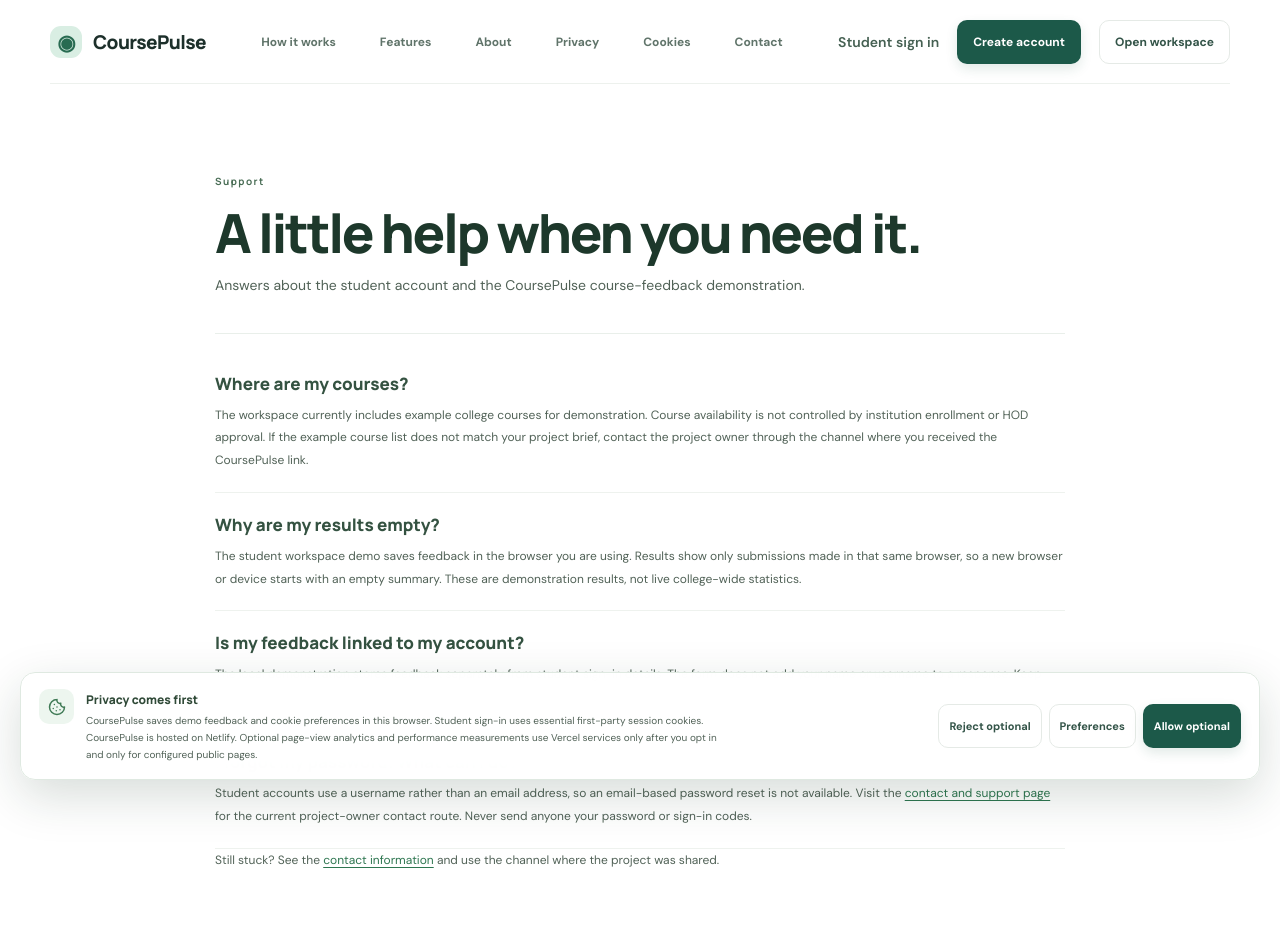
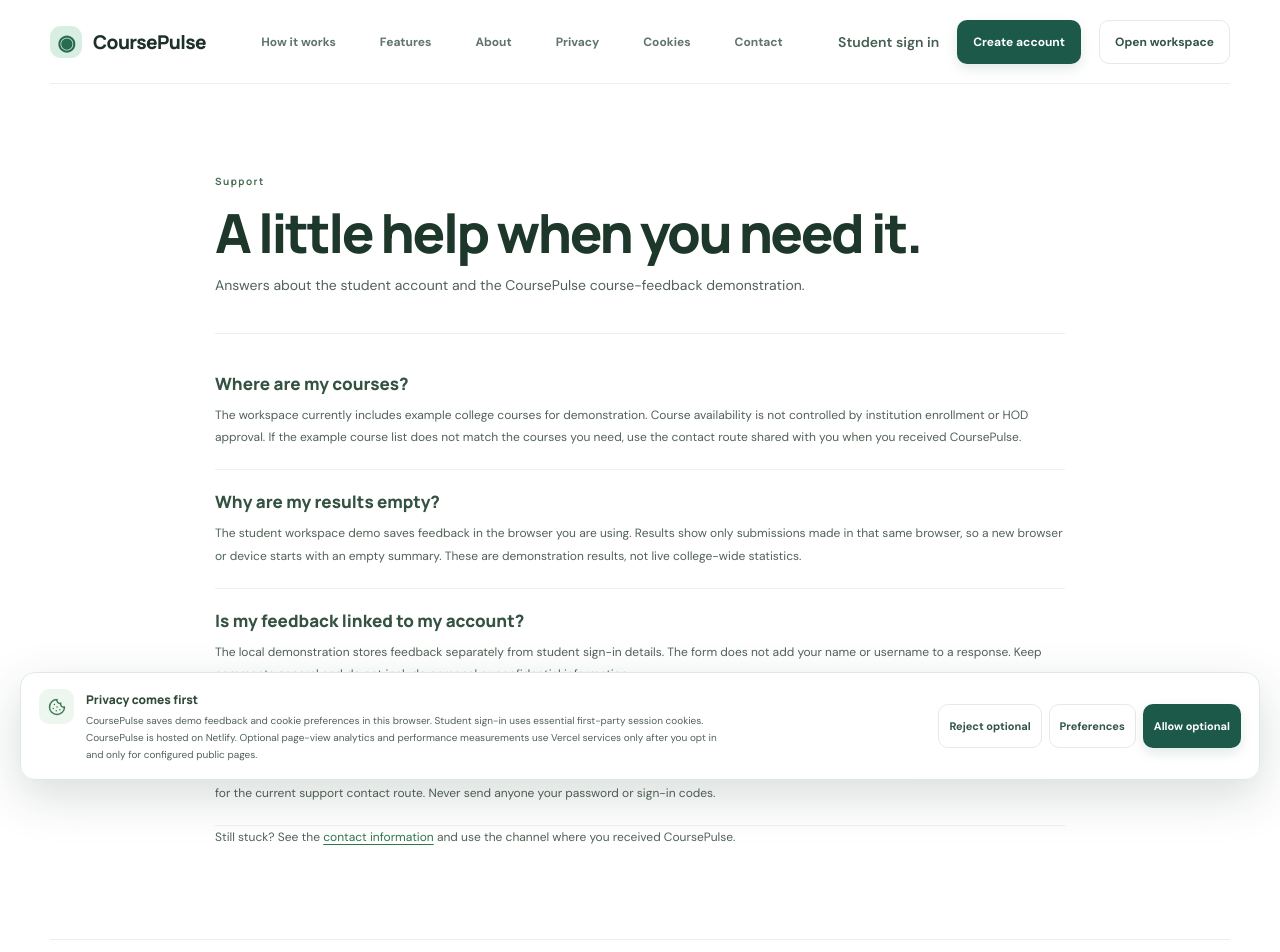
Before and after one commit to akashsharmapb09-cpu/coursePulse.site, a Next.js app: page /support in a window 1280 px wide. Shown: the top 952 px of the page. Built offline with nearby package versions, Linux system fonts and the light colour scheme; no server answers.

Commit message:
Remove project labels from CoursePulse public copy

```diff
--- a/app/support/page.tsx
+++ b/app/support/page.tsx
@@ -17,7 +17,7 @@ export default function SupportPage() {
     >
       <section>
         <h2>Where are my courses?</h2>
-        <p>The workspace currently includes example college courses for demonstration. Course availability is not controlled by institution enrollment or HOD approval. If the example course list does not match your project brief, contact the project owner through the channel where you received the CoursePulse link.</p>
+        <p>The workspace currently includes example college courses for demonstration. Course availability is not controlled by institution enrollment or HOD approval. If the example course list does not match the courses you need, use the contact route shared with you when you received CoursePulse.</p>
       </section>
       <section>
         <h2>Why are my results empty?</h2>
@@ -29,9 +29,9 @@ export default function SupportPage() {
       </section>
       <section>
         <h2>I forgot my password. What can I do?</h2>
-        <p>Student accounts use a username rather than an email address, so an email-based password reset is not available. Visit the <Link className="inline-link" href="/contact">contact and support page</Link> for the current project-owner contact route. Never send anyone your password or sign-in codes.</p>
+        <p>Student accounts use a username rather than an email address, so an email-based password reset is not available. Visit the <Link className="inline-link" href="/contact">contact and support page</Link> for the current support contact route. Never send anyone your password or sign-in codes.</p>
       </section>
-      <p>Still stuck? See the <Link className="inline-link" href="/contact">contact information</Link> and use the channel where the project was shared.</p>
+      <p>Still stuck? See the <Link className="inline-link" href="/contact">contact information</Link> and use the channel where you received CoursePulse.</p>
     </PublicPage>
   );
 }
```
